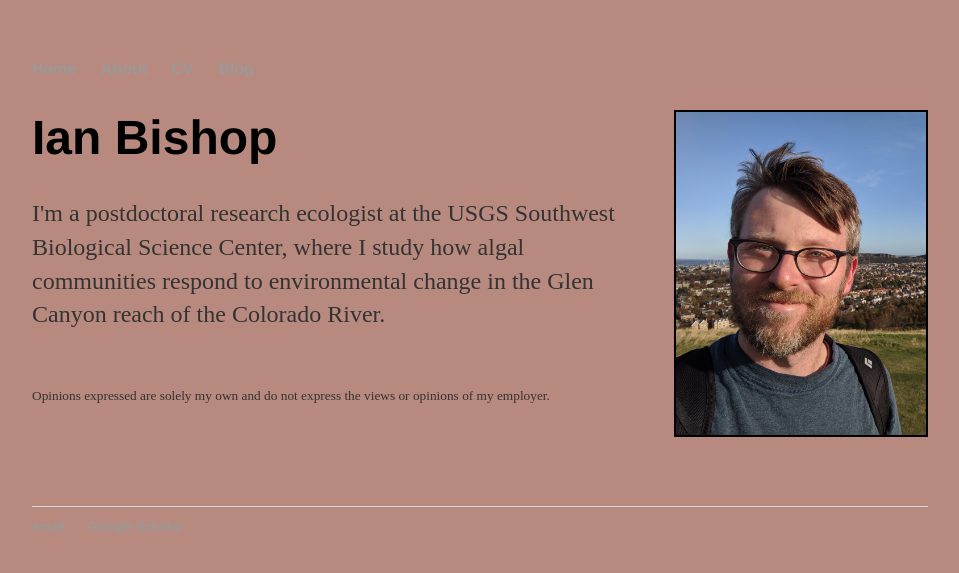
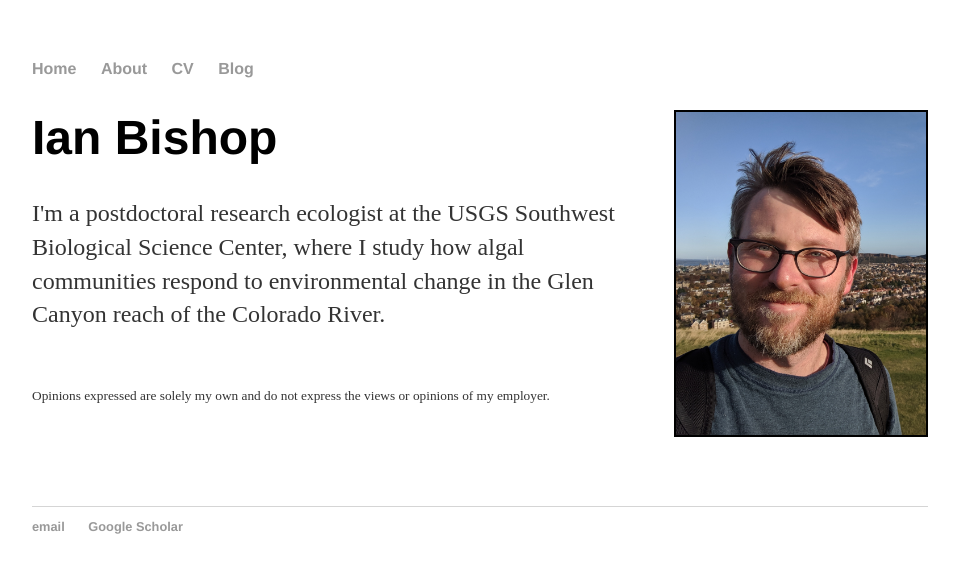
Before and after one commit to bishopia/bishopia.github.io, a Jekyll site: the page built from index.html, in a window 1280 px wide. Shown: the top 573 px of the page, without its empty margins (160-1119 px from the left). Built offline with Jekyll 4.4.1, drawn with Linux system fonts in a browser that asks for light colours.

Commit message:
Update main.css

```diff
--- a/css/main.css
+++ b/css/main.css
@@ -1,7 +1,6 @@
 body {
     margin: 60px auto;
     width: 70%;
-    background-color: rgba(167, 109, 96, 0.8);
 }
 nav ul, footer ul {
     font-family:'Helvetica', 'Arial', 'Sans-Serif';
```
